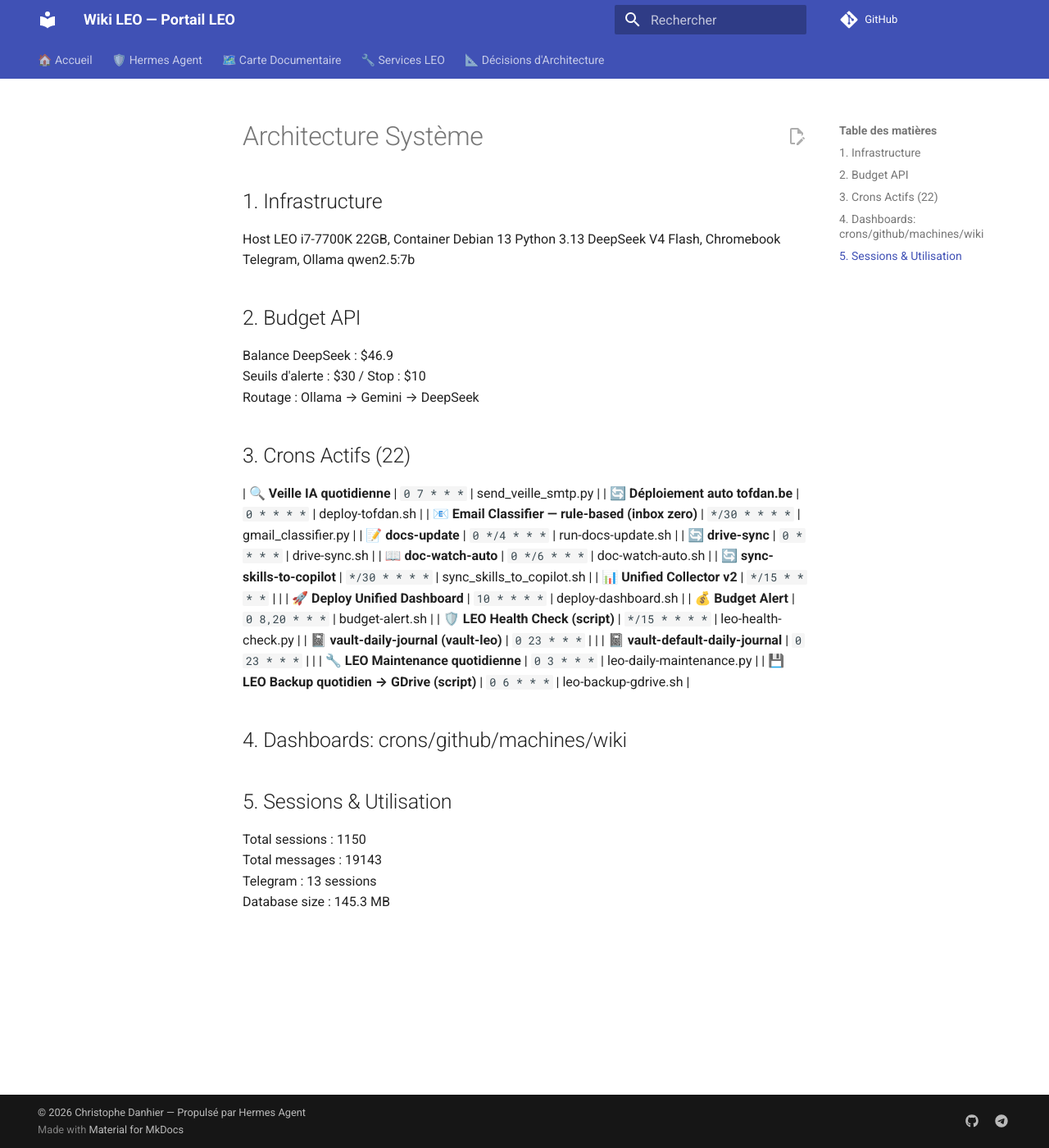
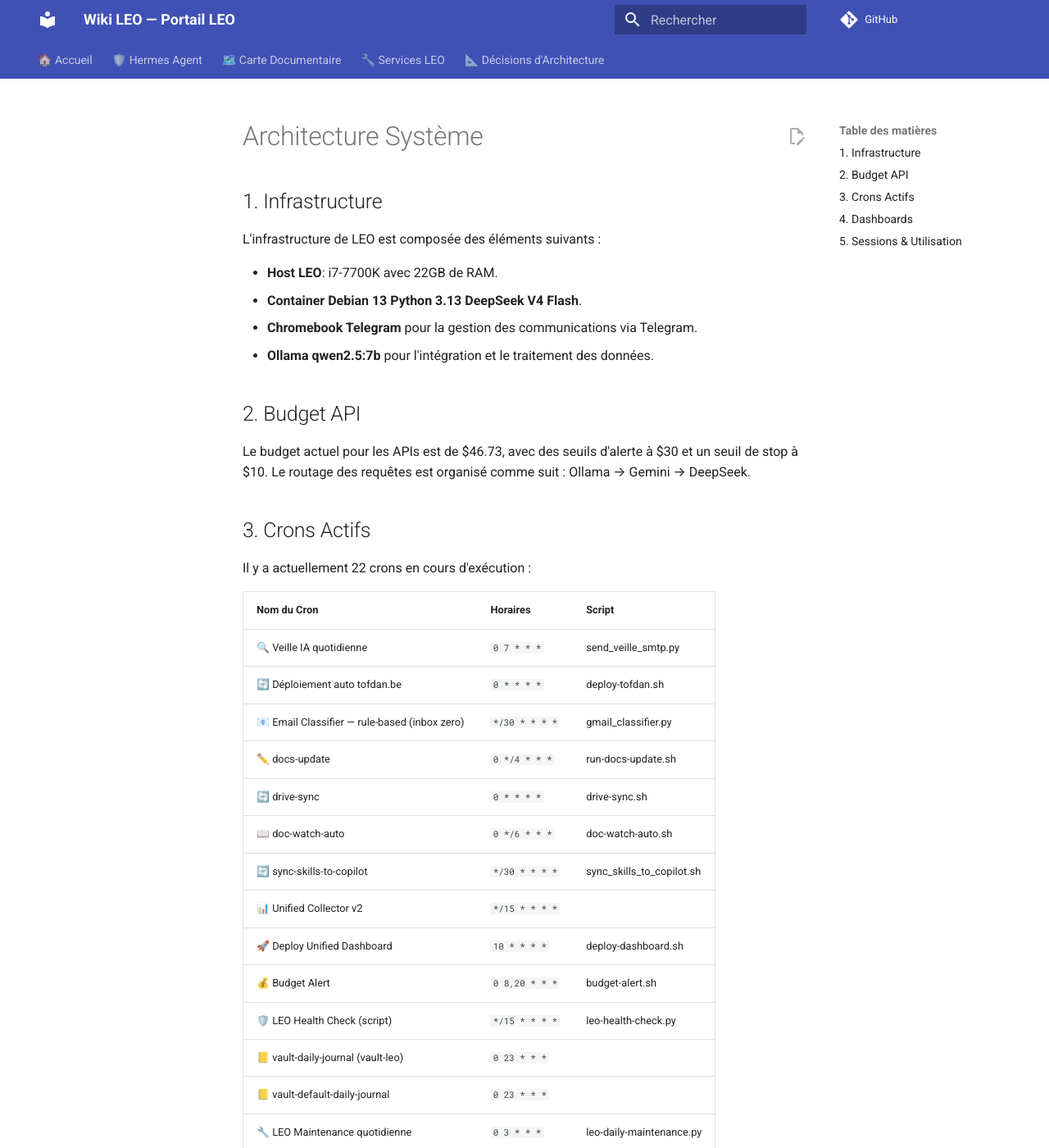
Before and after one commit to christophedanhier-hash/hermes-wiki, an MkDocs documentation site: the page built from docs/hermes/architecture.md, in a window 1280 px wide and 1400 px high. Shown: the whole window at 82% size. Built offline with MkDocs 1.6.1 and Material for MkDocs 9.7.7, drawn with Linux system fonts in a browser that asks for light colours; comment, search, counter and statistics services are not loaded; some of the changed text lies outside the part shown.

```diff
--- a/docs/hermes/architecture.md
+++ b/docs/hermes/architecture.md
@@ -1,34 +1,53 @@
 # Architecture Système
 
 ## 1. Infrastructure
-Host LEO i7-7700K 22GB, Container Debian 13 Python 3.13 DeepSeek V4 Flash, Chromebook Telegram, Ollama qwen2.5:7b
+L'infrastructure de LEO est composée des éléments suivants :
+
+- **Host LEO**: i7-7700K avec 22GB de RAM.
+- **Container Debian 13 Python 3.13 DeepSeek V4 Flash**.
+- **Chromebook Telegram** pour la gestion des communications via Telegram.
+- **Ollama qwen2.5:7b** pour l'intégration et le traitement des données.
 
 ## 2. Budget API
-Balance DeepSeek : $46.9
-Seuils d'alerte : $30 / Stop : $10
-Routage : Ollama → Gemini → DeepSeek
+Le budget actuel pour les APIs est de $46.73, avec des seuils d'alerte à $30 et un seuil de stop à $10. Le routage des requêtes est organisé comme suit : Ollama → Gemini → DeepSeek.
 
-## 3. Crons Actifs (22)
-| **🔍 Veille IA quotidienne** | `0 7 * * *` | send_veille_smtp.py |
-| **🔄 Déploiement auto tofdan.be** | `0 * * * *` | deploy-tofdan.sh |
-| **📧 Email Classifier — rule-based (inbox zero)** | `*/30 * * * *` | gmail_classifier.py |
-| **📝 docs-update** | `0 */4 * * *` | run-docs-update.sh |
-| **🔄 drive-sync** | `0 * * * *` | drive-sync.sh |
-| **📖 doc-watch-auto** | `0 */6 * * *` | doc-watch-auto.sh |
-| **🔄 sync-skills-to-copilot** | `*/30 * * * *` | sync_skills_to_copilot.sh |
-| **📊 Unified Collector v2** | `*/15 * * * *` |  |
-| **🚀 Deploy Unified Dashboard** | `10 * * * *` | deploy-dashboard.sh |
-| **💰 Budget Alert** | `0 8,20 * * *` | budget-alert.sh |
-| **🛡️ LEO Health Check (script)** | `*/15 * * * *` | leo-health-check.py |
-| **📓 vault-daily-journal (vault-leo)** | `0 23 * * *` |  |
-| **📓 vault-default-daily-journal** | `0 23 * * *` |  |
-| **🔧 LEO Maintenance quotidienne** | `0 3 * * *` | leo-daily-maintenance.py |
-| **💾 LEO Backup quotidien → GDrive (script)** | `0 6 * * *` | leo-backup-gdrive.sh |
+## 3. Crons Actifs
+Il y a actuellement 22 crons en cours d'exécution :
 
-## 4. Dashboards: crons/github/machines/wiki
+| **Nom du Cron** | **Horaires** | **Script** |
+|-----------------|--------------|------------|
+| 🔍 Veille IA quotidienne | `0 7 * * *` | send_veille_smtp.py |
+| 🔄 Déploiement auto tofdan.be | `0 * * * *` | deploy-tofdan.sh |
+| 📧 Email Classifier — rule-based (inbox zero) | `*/30 * * * *` | gmail_classifier.py |
+| ✏️ docs-update | `0 */4 * * *` | run-docs-update.sh |
+| 🔄 drive-sync | `0 * * * *` | drive-sync.sh |
+| 📖 doc-watch-auto | `0 */6 * * *` | doc-watch-auto.sh |
+| 🔄 sync-skills-to-copilot | `*/30 * * * *` | sync_skills_to_copilot.sh |
+| 📊 Unified Collector v2 | `*/15 * * * *` |  |
+| 🚀 Deploy Unified Dashboard | `10 * * * *` | deploy-dashboard.sh |
+| 💰 Budget Alert | `0 8,20 * * *` | budget-alert.sh |
+| 🛡️ LEO Health Check (script) | `*/15 * * * *` | leo-health-check.py |
+| 📒 vault-daily-journal (vault-leo) | `0 23 * * *` |  |
+| 📒 vault-default-daily-journal | `0 23 * * *` |  |
+| 🔧 LEO Maintenance quotidienne | `0 3 * * *` | leo-daily-maintenance.py |
+| 💾 LEO Backup quotidien → GDrive (script) | `0 6 * * *` | leo-fu
+
+## 4. Dashboards
+Les dashboards suivants sont en place :
+
+- **crons**
+- **github**
+- **machines**
+- **wiki**
 
 ## 5. Sessions & Utilisation
-Total sessions : 1150
-Total messages : 19143
-Telegram : 13 sessions
-Database size : 145.3 MB
+Le système a enregistré les statistiques suivantes :
+- Total de sessions : 1170
+- Total de messages : 19319
+- Telegram : 14 sessions
+
+La taille actuelle de la base de données est de 146.8 MB.
+
+---
+
+Ce document fournit une vue d'ensemble détaillée de l'architecture système, des ressources utilisées et des activités en cours pour LEO.
```
Also changed, not shown: docs/hermes/changelog.md (+9 -7 lines).
